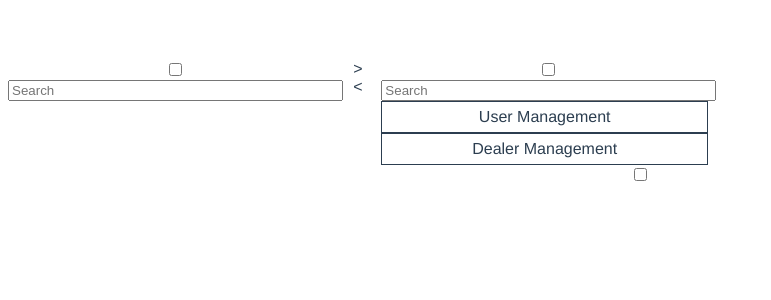
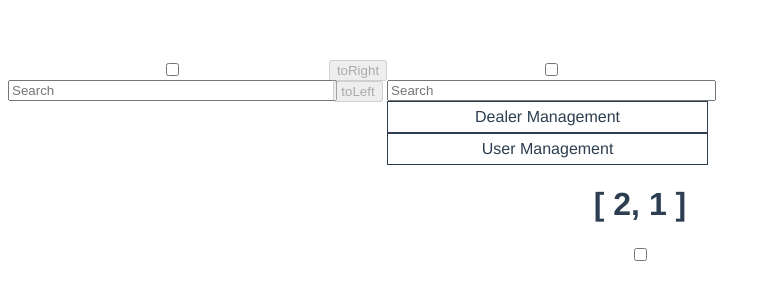
Before and after one commit to GenDecoder/admin-vue, a Vue app: page /#/login in a window 1280 px wide. Shown: the top 300 px of the page, without its empty margins (0-771 px from the left). Built offline with nearby package versions, Linux system fonts and the light colour scheme.

Commit message:
Even better now

```diff
--- a/src/common/components/InOutSelector.vue
+++ b/src/common/components/InOutSelector.vue
@@ -5,8 +5,8 @@
             v-model="leftSelection"
         ></in-out-box>
         <div class="arrow-container">
-            <div class="arrow" @click="moveToRight"> > </div>
-            <div class="arrow" @click="moveToLeft"> < </div>
+            <button class="arrow" :disabled="disabled || !leftSelection.length" @click="moveToRight"> toRight </button>
+            <button class="arrow" :disabled="disabled || !rightSelection.length" @click="moveToLeft"> toLeft </button>
         </div>
         <in-out-box
             :list="rightList"
@@ -16,8 +16,10 @@
 </template>
 
 <script>
-
-// instead of passing the selection as a model, pass it as a :
+/**
+*   Consider this component as a field,
+*   so the key is to update the "value" via "$emit"
+ */
 import InOutBox from "./in-out-selector/InOutBox"
 export default {
     name: "in-out-selector",
@@ -26,7 +28,7 @@
     },
     provide() {
         return {
-                dom: Object.defineProperty({}, "disabled", { // change name, dom is not nice
+            state: Object.defineProperty({}, "disabled", {
                 get: () => this.disabled
             }),
             valueField: this.valueField,
@@ -56,44 +58,74 @@
         }
     },
     data() {
+        var me = this;
         return {
-                leftList: [], // equal to list
             rightList: [],
-                leftSelection: {},
-                rightSelection: {} // equal to value
+            rightSelection: [],
+            leftList: me.list.slice(0),
+            leftSelection: me.value.slice(0)
         }
     },
     created() {// basically is a move from left to right
         var me = this;
-            var item;
-            for(var i = 0; i < this.list.length; i += 1) {
-                item = this.list[i];
-                this.value.indexOf(item[this.valueField]) === -1
-                    ? this.leftList.push(item)
-                    : this.rightList.push(item);
+        me.moveToRight();
+        me.rightSelection = [];
+    },
+    // watch: {
+    //     value() {
+    //         // But cleaning selection
+    //         // will perform a moveToRight
+    //         console.log("Changed");
+    //     },
+    //     list () {
+    //         // But cleaning selection
+    //         // will perform a moveToRight
+    //         console.log("Changed");
+    //     }
+    // },
+    methods: {
+        reset() {
+
+        },
+        move(config) {
+            var me = this;
+            var toList = config.toList;
+            var fromList = config.fromList;
+            var toSelection = config.toSelection;
+            var fromSelection = config.fromSelection;
+            var index = fromList.length;
+            while (index --) {
+                var item = fromList[index];
+                var id = item[me.valueField];
+                var selIndex = fromSelection.indexOf(id);
+                if (selIndex !== -1) {
+                    toList.push(item);
+                    toSelection.push(id);
+                    fromList.splice(index, 1);
+                    fromSelection.splice(selIndex, 1);
                 }
+            }
+            me.$emit("input", me.rightList.map(function getValue(item) {
+                return item[me.valueField];
+            }, me));
         },
-        watch: {
-            value() {
-                // But cleaning selection
-                // will perform a moveToRight
-                console.log("Changed");
-            },
-            list () {
-                // But cleaning selection
-                // will perform a moveToRight
-                console.log("Changed");
-            }
-        },
-        computed: {},
-        methods: {
         moveToRight() {
             var me = this;
-                this.$emit("input");
+            me.move({
+                toList: me.rightList,
+                fromList: me.leftList,
+                toSelection: me.rightSelection,
+                fromSelection: me.leftSelection
+            });
         },
         moveToLeft() {
             var me = this;
-                this.$emit("input");
+            me.move({
+                toList: me.leftList,
+                fromList: me.rightList,
+                toSelection: me.leftSelection,
+                fromSelection: me.rightSelection
+            });
         }
     }
 }
--- a/src/common/components/in-out-selector/InOutBox.vue
+++ b/src/common/components/in-out-selector/InOutBox.vue
@@ -21,8 +21,8 @@
         inject: ["valueField"],
         props: {
             value: {
-                type: Object,
-                default: {}
+                type: Array,
+                default: []
             },
             list: {
                 type: Array,
@@ -35,15 +35,31 @@
                 checkAll: false
             }
         },
+        methods: {
+            clear() {
+                // BEST WAY TO CLEAN ARRAY IN VUE (DOES NOT AFFECT THE COMPUTED)
+                this.value.splice(0, this.value.length);
+            }
+        },
         components: {
             "in-out-card": InOutCard
         },
+        // computed: {
+        //     checkAll() {
+        //         return this.list.length === this.value.length; // que sean mayor a cero
+        //     }
+        // },
         watch: {
             checkAll(newVal, oldVal) {
-
+                this.clear();
+                if (newVal)
+                    for (var i = 0; i < this.list.length; i += 1) {
+                        var item = this.list[i];
+                        this.value.push(item[this.valueField]);
+                    }
             },
             searchText(newVal, oldVal) {
-
+                this.clear();
             }
         }
     }
--- a/src/common/components/in-out-selector/InOutCard.vue
+++ b/src/common/components/in-out-selector/InOutCard.vue
@@ -1,5 +1,5 @@
 <template>
-    <div class="in-out-card" :class="{selected: selected, disabled: dom.disabled}" @click="select">
+    <div class="in-out-card" :class="{selected: selected, disabled: state.disabled}" @click="select">
         <span> {{ item[displayField] }} </span>
     </div>
 </template>
@@ -7,36 +7,45 @@
 <script>
     export default {
         inject: [
-            "dom",
+            "state",
             "valueField",
             "displayField"
         ],
         props: {
              value: {
-                type: Object,
-                default: {}
+                type: Array,
+                default: []
             },
             item: {
                 type: Object,
                 default: {}
             }
         },
-        data() {
-            return {
-                selected: false
+        // data() {
+        //     return {
+        //         selected: false
+        //     }
+        // },
+        computed: {
+            selected() {
+                var me = this;
+                return me.value.indexOf(me.item[me.valueField]) !== -1;
             }
         },
         methods: {
             select() {
                 var me = this;
                 var value = me.item[me.valueField];
-                if (me.dom.disabled)
+                var index = me.value.indexOf(value);
+
+                if (me.state.disabled)
                     return false;
+
                 me.selected = !me.selected;
-                if (me.value.hasOwnProperty(value))
-                    delete me.value[value]
+                if (index !== -1)
+                    me.value.splice(index, 1);
                 else
-                    me.value[value] = value;
+                    me.value.push(value);
                 me.$emit("input", me.value);
             }
         }
--- a/src/components/LogIn.vue
+++ b/src/components/LogIn.vue
@@ -7,6 +7,8 @@
         value-field="id"
         display-field="name"
     ></in-out-selector>
+
+    <h1>{{ selectedPermissionIds }}</h1>
 
     <input type="checkbox" v-model="disabled">
 
@@ -42,7 +44,7 @@
                     id: 3,
                     name: "DELAYED"
                 });
-            }, 0);
+            }, 1000);
         }
     }
 </script>
```
Also changed, not shown: src/common/components/in-out-selector/InOutMixin.vue (deleted). Lines whose indentation alone changed are shown as unchanged.
